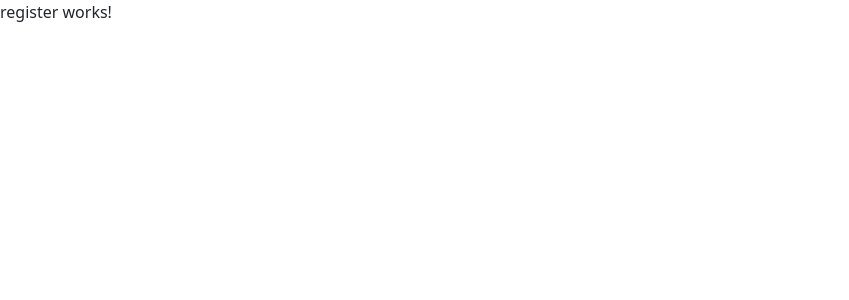
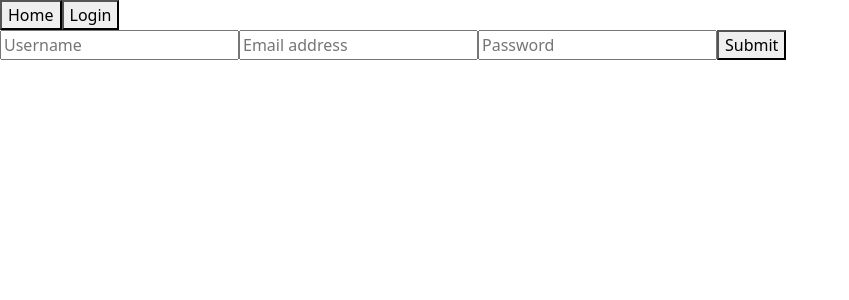
Before and after one commit to yigitgorgulu/vocabulary-memorisation-website, an Angular app: page /register in a window 1280 px wide. Shown: the top 300 px of the page, without its empty margins (0-849 px from the left). Built offline with nearby package versions, Linux system fonts and the light colour scheme.

Commit message:
implemented login and register components, they work now

```diff
--- a/src/app/app.module.ts
+++ b/src/app/app.module.ts
@@ -7,6 +7,7 @@ import { AppRoutingModule } from './app-routing.module';
 import { HomeComponent } from './home/home.component';
 import { LoginComponent } from './login/login.component';
 import { RegisterComponent } from './register/register.component';
+import { ReactiveFormsModule } from '@angular/forms';
 
 @NgModule({
   declarations: [
@@ -18,7 +19,8 @@ import { RegisterComponent } from './register/register.component';
   imports: [
     AppRoutingModule,
     BrowserModule,
-    NgbModule
+    NgbModule,
+    ReactiveFormsModule
   ],
   providers: [],
   bootstrap: [AppComponent]
--- a/src/app/auth.service.ts
+++ b/src/app/auth.service.ts
@@ -5,32 +5,28 @@ import { Injectable } from '@angular/core';
 })
 export class AuthService {
 
-  private _username: string = '';
-  private _email: string = '';
-  private _password: string = '';
-  private _isLoggedIn: boolean = false;
+  username: string = '';
+  email: string = '';
+  password: string = '';
+  isLoggedIn: boolean = false;
 
   login(username: string, password: string) {
-    if ( username === this._username && password === this._password ) {
-      this._isLoggedIn = true;
+    if ( username === this.username && password === this.password ) {
+      this.isLoggedIn = true;
     }
   }
 
   register(username: string, email: string, password: string) {
     if ( username && email && password ) {
-      this._username = username;
-      this._email = email;
-      this._password = password;
-      this._isLoggedIn = true;
+      this.username = username;
+      this.email = email;
+      this.password = password;
+      this.isLoggedIn = true;
     }
   }
 
   logout() {
-    this._isLoggedIn = false;
-  }
-
-  isLoggedIn(): boolean {
-    return this._isLoggedIn;
+    this.isLoggedIn = false;
   }
 
 }
--- a/src/app/login/login.component.html
+++ b/src/app/login/login.component.html
@@ -1 +1,19 @@
-<p>login works!</p>
+<button routerLink="/home">Home</button>
+<button routerLink="/register">Register</button>
+
+<form [formGroup]="loginForm"
+      (ngSubmit)="submit()">
+  <label for="username"></label>
+  <input type="text"
+         id="username"
+         placeholder="Username"
+         [formControl]="usernameControl" />
+
+  <label for="password"></label>
+  <input type="password"
+         id="password"
+         placeholder="Password"
+         [formControl]="passwordControl" />
+
+  <button type="submit">Submit</button>
+</form>
--- a/src/app/login/login.component.ts
+++ b/src/app/login/login.component.ts
@@ -1,4 +1,10 @@
 import { Component, OnInit } from '@angular/core';
+import {
+  FormBuilder,
+  FormControl,
+  FormGroup, Validators
+} from '@angular/forms';
+import { AuthService } from '../auth.service';
 
 @Component({
   selector: 'app-login',
@@ -8,9 +14,27 @@ import { Component, OnInit } from '@angular/core';
 })
 export class LoginComponent implements OnInit {
 
-  constructor() { }
+  loginForm: FormGroup;
+  usernameControl: FormControl;
+  passwordControl: FormControl;
 
-  ngOnInit(): void {
+  constructor(private fb: FormBuilder, private auth: AuthService) {
+    this.loginForm = fb.group({
+      'username': ['', Validators.required],
+      'password': ['', Validators.required]
+    });
+
+    this.usernameControl = <FormControl>this.loginForm.controls['username'];
+    this.passwordControl = <FormControl>this.loginForm.controls['password'];
   }
 
+  submit() {
+    let username: string = this.usernameControl.value;
+    let password: string = this.passwordControl.value;
+
+    this.auth.login(username, password);
+  }
+
+  ngOnInit(): void { }
+
 }
--- a/src/app/register/register.component.html
+++ b/src/app/register/register.component.html
@@ -1 +1,25 @@
-<p>register works!</p>
+<button routerLink="/home">Home</button>
+<button routerLink="/login">Login</button>
+
+<form [formGroup]="registerForm"
+      (ngSubmit)="submit()">
+  <label for="username"></label>
+  <input type="text"
+         id="username"
+         placeholder="Username"
+         [formControl]="usernameControl" />
+
+  <label for="email"></label>
+  <input type="email"
+         id="email"
+         placeholder="Email address"
+         [formControl]="emailControl" />
+
+  <label for="password"></label>
+  <input type="password"
+         id="password"
+         placeholder="Password"
+         [formControl]="passwordControl" />
+
+  <button type="submit">Submit</button>
+</form>
--- a/src/app/register/register.component.ts
+++ b/src/app/register/register.component.ts
@@ -1,4 +1,11 @@
 import { Component, OnInit } from '@angular/core';
+import {
+  FormBuilder,
+  FormControl,
+  FormGroup,
+  Validators
+} from '@angular/forms';
+import { AuthService } from '../auth.service';
 
 @Component({
   selector: 'app-register',
@@ -8,9 +15,31 @@ import { Component, OnInit } from '@angular/core';
 })
 export class RegisterComponent implements OnInit {
 
-  constructor() { }
+  registerForm: FormGroup;
+  usernameControl: FormControl;
+  emailControl: FormControl;
+  passwordControl: FormControl;
 
-  ngOnInit(): void {
+  constructor(private fb: FormBuilder, private auth: AuthService) {
+    this.registerForm = fb.group({
+      'username': ['', Validators.required],
+      'email': ['', Validators.required],
+      'password': ['', Validators.required]
+    });
+
+    this.usernameControl = <FormControl>this.registerForm.controls['username'];
+    this.emailControl = <FormControl>this.registerForm.controls['email'];
+    this.passwordControl = <FormControl>this.registerForm.controls['password'];
   }
 
+  submit() {
+    let username: string = this.usernameControl.value;
+    let email: string = this.emailControl.value;
+    let password: string = this.passwordControl.value;
+
+    this.auth.register(username, email, password);
+  }
+
+  ngOnInit(): void { }
+
 }
```
